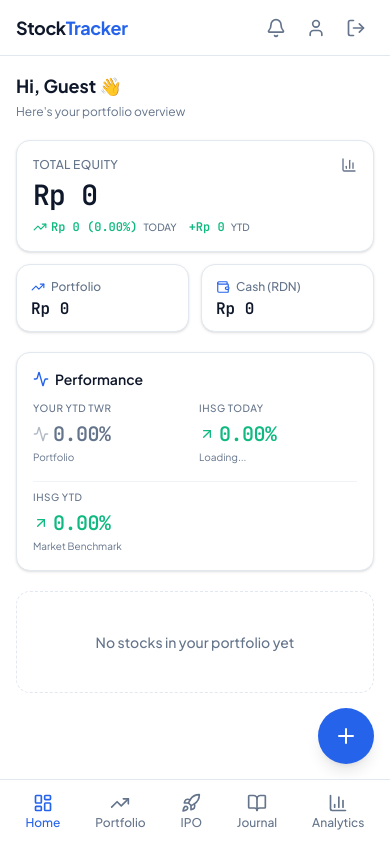
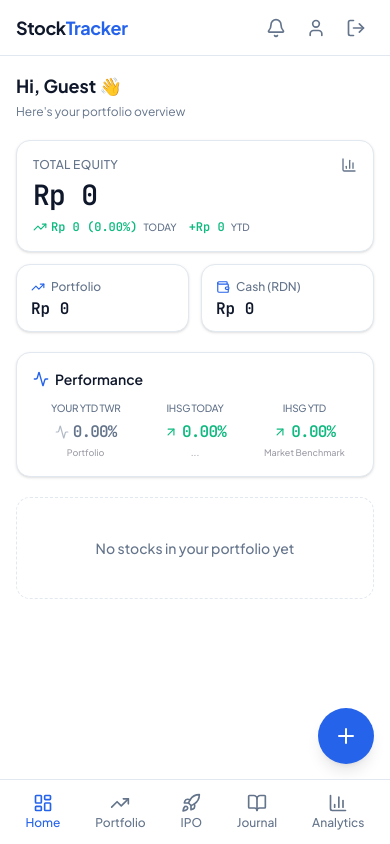
Before and after one commit to fahmisyahputra/fahmi-ihsg-tracker, a Next.js app: page / in a window 390 px wide. Built offline with nearby package versions, Linux system fonts and the light colour scheme; no server answers; what yahoo-finance2 would draw is missing.

Commit message:
Optimize Performance Card for 3-column mobile view

```diff
--- a/src/components/dashboard/performance-card.tsx
+++ b/src/components/dashboard/performance-card.tsx
@@ -21,82 +21,82 @@ export function PerformanceCard({ ytdTwr, ihsgQuote, ihsgYtdReturn }: Performanc
         </h2>
       </div>
 
-      <div className="grid grid-cols-2 lg:grid-cols-3 gap-y-4 gap-x-2">
+      <div className="grid grid-cols-3 gap-1 w-full">
         {/* Your YTD TWR */}
-        <div>
-          <p className="text-[10px] font-medium uppercase tracking-wider text-muted-foreground">
+        <div className="flex flex-col items-center text-center">
+          <p className="text-[10px] font-medium uppercase tracking-tight text-muted-foreground whitespace-nowrap">
             Your YTD TWR
           </p>
-          <div className="mt-1 flex items-center gap-1">
+          <div className="mt-1 flex items-center justify-center gap-1">
             {ytdTwr > 0 ? (
-              <ArrowUpRight className="size-4 text-profit" />
+              <ArrowUpRight className="size-3.5 text-profit" />
             ) : ytdTwr < 0 ? (
-              <ArrowDownRight className="size-4 text-loss" />
+              <ArrowDownRight className="size-3.5 text-loss" />
             ) : (
-              <Activity className="size-4 text-muted-foreground/50" />
+              <Activity className="size-3.5 text-muted-foreground/50" />
             )}
             <span
               className={cn(
-                "text-xl font-bold font-mono tracking-tight",
+                "text-base font-bold font-mono tracking-tighter",
                 ytdTwr > 0 ? "text-profit" : ytdTwr < 0 ? "text-loss" : "text-muted-foreground"
               )}
             >
               {formatReturnPercent(ytdTwr)}
             </span>
           </div>
-          <p className="mt-0.5 text-[10px] text-muted-foreground">
+          <p className="mt-0.5 text-[9px] text-zinc-400 font-medium">
             Portfolio
           </p>
         </div>
 
         {/* IHSG Today */}
-        <div>
-          <p className="text-[10px] font-medium uppercase tracking-wider text-muted-foreground">
+        <div className="flex flex-col items-center text-center">
+          <p className="text-[10px] font-medium uppercase tracking-tight text-muted-foreground whitespace-nowrap">
             IHSG Today
           </p>
-          <div className="mt-1 flex items-center gap-1">
+          <div className="mt-1 flex items-center justify-center gap-1">
             {ihsgChange >= 0 ? (
-              <ArrowUpRight className="size-4 text-profit" />
+              <ArrowUpRight className="size-3.5 text-profit" />
             ) : (
-              <ArrowDownRight className="size-4 text-loss" />
+              <ArrowDownRight className="size-3.5 text-loss" />
             )}
             <span
               className={cn(
-                "text-xl font-bold font-mono tracking-tight",
+                "text-base font-bold font-mono tracking-tighter",
                 ihsgChange >= 0 ? "text-profit" : "text-loss"
               )}
             >
               {formatReturnPercent(ihsgChange)}
             </span>
           </div>
-          <p className="mt-0.5 text-[10px] text-muted-foreground">
+          <p className="mt-0.5 text-[9px] text-zinc-400 font-medium whitespace-nowrap">
             {ihsgQuote
               ? `${ihsgQuote.regularMarketPrice.toLocaleString("id-ID")} pts`
-              : "Loading..."}
+              : "..."}
           </p>
         </div>
 
         {/* IHSG YTD */}
-        <div className="col-span-2 lg:col-span-1 pt-2 lg:pt-0 border-t border-border/50 lg:border-t-0">
-          <p className="text-[10px] font-medium uppercase tracking-wider text-muted-foreground">
+        <div className="flex flex-col items-center text-center">
+          <p className="text-[10px] font-medium uppercase tracking-tight text-muted-foreground whitespace-nowrap">
             IHSG YTD
           </p>
-          <div className="mt-1 flex items-center gap-1">
+          <div className="mt-1 flex items-center justify-center gap-1">
             {ihsgYtdReturn >= 0 ? (
-              <ArrowUpRight className="size-4 text-profit" />
+              <ArrowUpRight className="size-3.5 text-profit" />
             ) : (
-              <ArrowDownRight className="size-4 text-loss" />
+              <ArrowDownRight className="size-3.5 text-loss" />
             )}
             <span
               className={cn(
-                "text-xl font-bold font-mono tracking-tight",
+                "text-base font-bold font-mono tracking-tighter",
                 ihsgYtdReturn >= 0 ? "text-profit" : "text-loss"
               )}
             >
               {formatReturnPercent(ihsgYtdReturn)}
             </span>
           </div>
-          <p className="mt-0.5 text-[10px] text-muted-foreground">
+          <p className="mt-0.5 text-[9px] text-zinc-400 font-medium whitespace-nowrap">
             Market Benchmark
           </p>
         </div>
```
